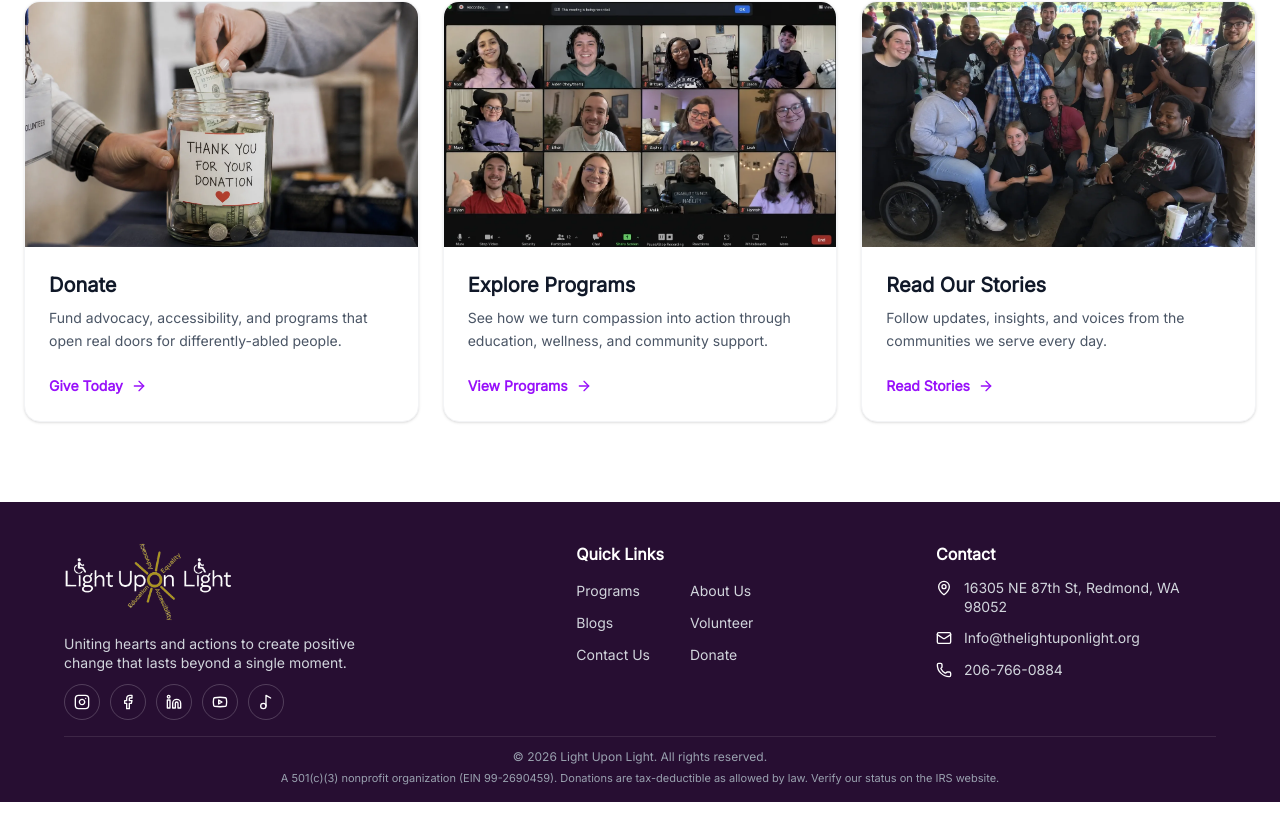
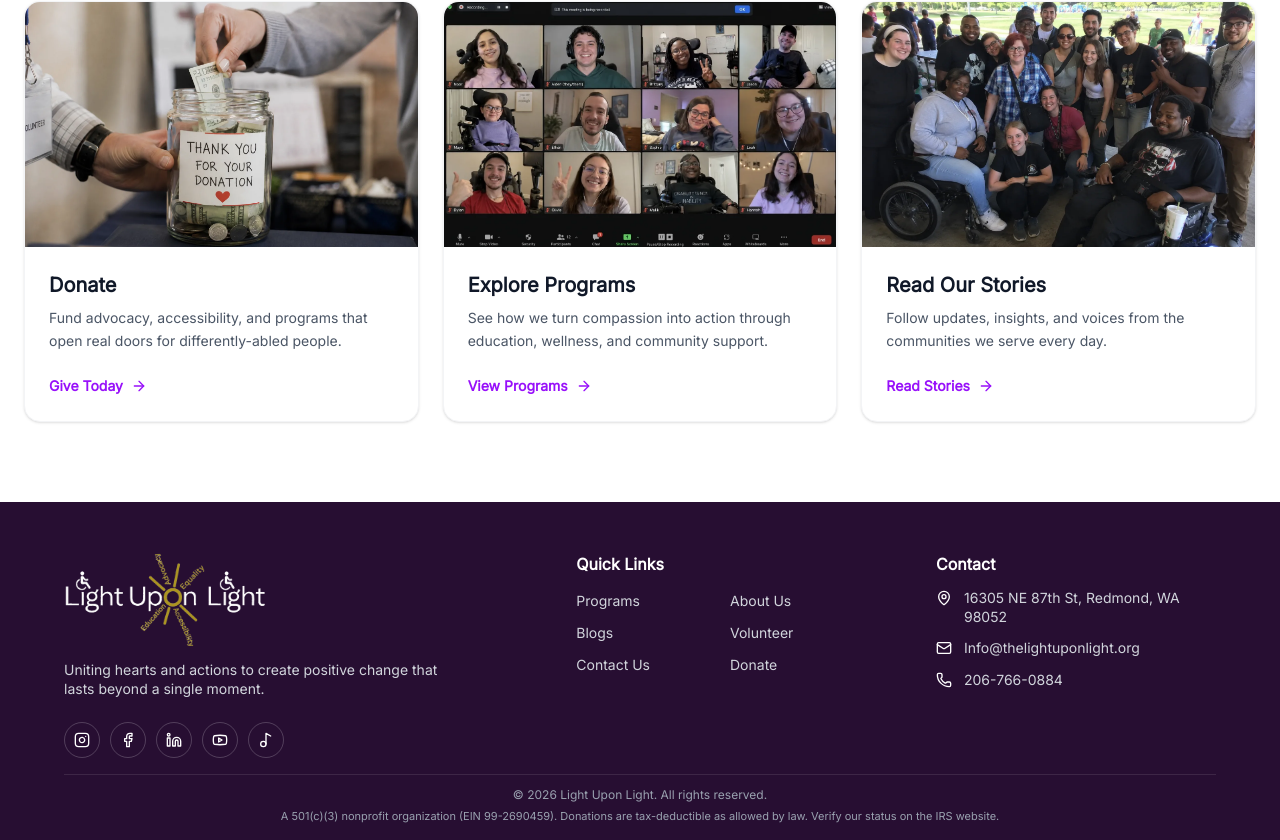
Before and after one commit to Rohan5993/Light-Upon-Light-, a React (Vite) app: page /about in a window 1280 px wide. Shown: the part 6630-7470 px from the top of the page. Before the commit the page ends 7432 px from the top, so only its background shows below. Built offline with nearby package versions, Linux system fonts and the light colour scheme.

Commit message:
Polish footer logo size, spacing, and top padding.

```diff
--- a/src/components/Footer.tsx
+++ b/src/components/Footer.tsx
@@ -39,35 +39,35 @@ function SocialLinks({ className = "" }: { className?: string }) {
   );
 }
 
-export default function Footer({ className = "", topPaddingClass = "pt-8 md:pt-10" }: FooterProps) {
+export default function Footer({ className = "", topPaddingClass = "pt-[42px] md:pt-[50px]" }: FooterProps) {
   return (
     <footer className={`relative bg-[#270E32] ${topPaddingClass} pb-4 px-4 sm:px-6 md:px-16 overflow-hidden ${className}`}>
       <div className="max-w-7xl mx-auto relative z-10">
         <div className="flex flex-col md:flex-row md:justify-between md:items-start gap-5 mb-4">
           {/* Logo & Description */}
-          <div className="space-y-3 md:max-w-[300px] lg:max-w-[340px] shrink-0">
+          <div className="space-y-3 md:max-w-[340px] lg:max-w-[380px] shrink-0">
             <Link to="/" className="inline-flex items-center" aria-label="Light Upon Light home">
               <img
                 src={resolveMediaUrl(brandLogos.logoLulDark)}
                 alt="Light Upon Light"
-                width={340}
-                height={150}
+                width={380}
+                height={168}
                 decoding="async"
                 loading="lazy"
-                className="h-16 sm:h-[4.5rem] md:h-20 w-auto max-w-[min(100%,320px)] object-contain object-left bg-transparent"
+                className="h-[4.75rem] sm:h-20 md:h-24 w-auto max-w-[min(100%,360px)] object-contain object-left bg-transparent"
               />
             </Link>
             <p className="text-gray-300 leading-snug text-sm font-medium">
               Uniting hearts and actions to create positive change that lasts beyond a single moment.
             </p>
-            <SocialLinks className="hidden md:flex flex-wrap gap-2.5" />
+            <SocialLinks className="hidden md:flex flex-wrap gap-2.5 !mt-6" />
           </div>
 
           {/* Quick Links & Contact */}
           <div className="grid grid-cols-1 sm:grid-cols-2 gap-5 md:contents">
             <div className="space-y-3 shrink-0">
               <h2 className="text-white font-bold text-base">Quick Links</h2>
-              <ul className="grid grid-cols-1 gap-y-2 md:grid-cols-2 md:gap-x-10 md:gap-y-2">
+              <ul className="grid grid-cols-1 gap-y-2 md:grid-cols-2 md:gap-x-16 lg:gap-x-20 md:gap-y-2">
                 {[
                   { label: "Programs", path: "/programs" },
                   { label: "About Us", path: "/about" },
--- a/src/pages/AboutPage.tsx
+++ b/src/pages/AboutPage.tsx
@@ -876,7 +876,7 @@ export default function AboutPage() {
         </div>
       </motion.section>
 
-      <Footer topPaddingClass="pt-8 md:pt-10" />
+      <Footer topPaddingClass="pt-[42px] md:pt-[50px]" />
     </div>
     </>
   );
--- a/src/pages/AppointmentPage.tsx
+++ b/src/pages/AppointmentPage.tsx
@@ -65,7 +65,7 @@ export default function AppointmentPage() {
           </div>
         </section>
 
-        <Footer topPaddingClass="pt-10" />
+        <Footer topPaddingClass="pt-[50px]" />
       </div>
     </>
   );
--- a/src/pages/BlogDetailPage.tsx
+++ b/src/pages/BlogDetailPage.tsx
@@ -497,7 +497,7 @@ export default function BlogDetailPage() {
           </section>
         ) : null}
       </main>
-      <Footer className="mt-20" topPaddingClass="pt-8 md:pt-10" />
+      <Footer className="mt-20" topPaddingClass="pt-[42px] md:pt-[50px]" />
     </div>
     </>
   );
--- a/src/pages/ContactPage.tsx
+++ b/src/pages/ContactPage.tsx
@@ -426,7 +426,7 @@ export default function ContactPage() {
           </div>
         </section>
 
-        <Footer topPaddingClass="pt-10" />
+        <Footer topPaddingClass="pt-[50px]" />
       </div>
     </>
   );
--- a/src/pages/DonatePage.tsx
+++ b/src/pages/DonatePage.tsx
@@ -520,7 +520,7 @@ export default function DonatePage() {
         </section>
       </main>
 
-      <Footer className="mt-0" topPaddingClass="pt-8" />
+      <Footer className="mt-0" topPaddingClass="pt-[42px]" />
 
       <DonationThankYouModal
         open={Boolean(thankYou)}
--- a/src/pages/HomePage.tsx
+++ b/src/pages/HomePage.tsx
@@ -1153,7 +1153,7 @@ Through each of these efforts, we work to remove barriers, create meaningful opp
         </div>
       </section>
 
-      <Footer topPaddingClass="pt-6 md:pt-8" />
+      <Footer topPaddingClass="pt-[34px] md:pt-[42px]" />
     </>
   );
 }
--- a/src/pages/ProgramDetailPage.tsx
+++ b/src/pages/ProgramDetailPage.tsx
@@ -236,7 +236,7 @@ export default function ProgramDetailPage() {
         </div>
       </section>
 
-      <Footer topPaddingClass="pt-8 md:pt-10" />
+      <Footer topPaddingClass="pt-[42px] md:pt-[50px]" />
     </div>
     </>
   );
--- a/src/pages/ProgramsPage.tsx
+++ b/src/pages/ProgramsPage.tsx
@@ -85,7 +85,7 @@ export default function ProgramsPage() {
         </div>
       </section>
 
-      <Footer className="mt-4" topPaddingClass="pt-8 md:pt-10" />
+      <Footer className="mt-4" topPaddingClass="pt-[42px] md:pt-[50px]" />
     </div>
     </>
   );
--- a/src/pages/VolunteerPage.tsx
+++ b/src/pages/VolunteerPage.tsx
@@ -424,7 +424,7 @@ export default function VolunteerPage() {
           </div>
         </section>
 
-        <Footer topPaddingClass="pt-10" />
+        <Footer topPaddingClass="pt-[50px]" />
       </div>
     </>
   );
```
